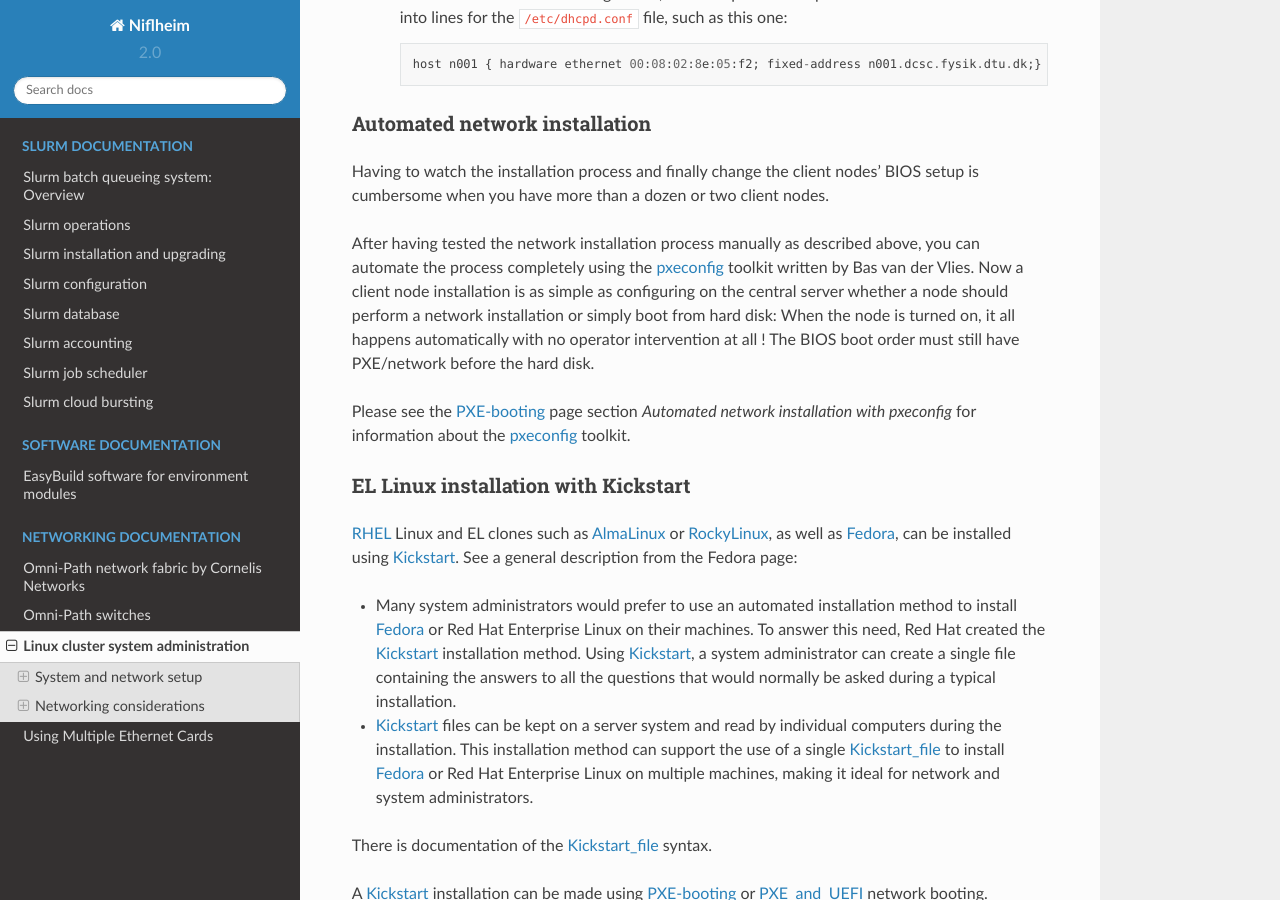
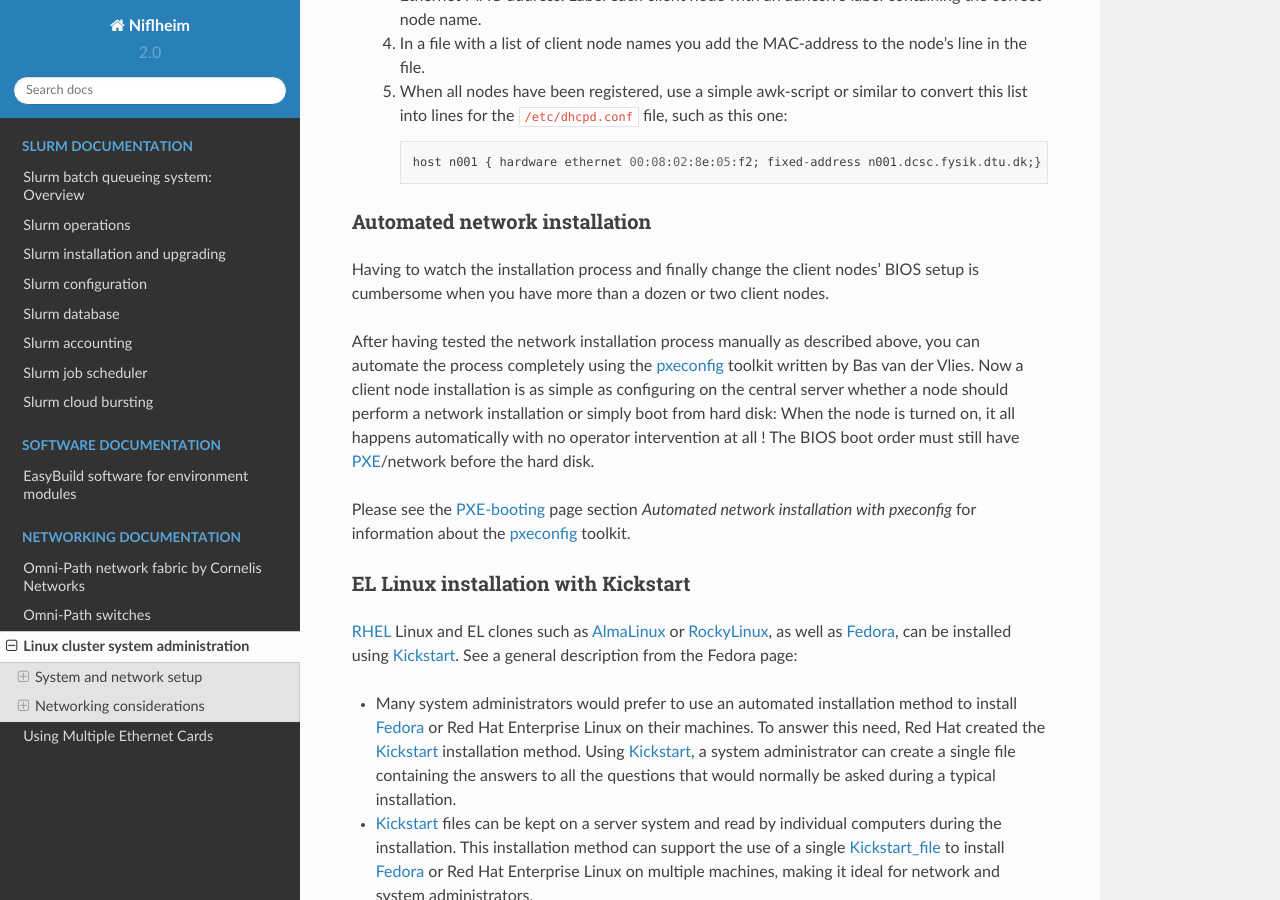
Before and after one commit to OleHolmNielsen/Niflheim_system, a Sphinx documentation site: the page built from docs/System_administration.rst, in a window 1280 px wide and 900 px high, scrolled down 2271 px. Built offline with Sphinx 7.4.7 and the Read the Docs theme 2.0.0, drawn with Linux system fonts in a browser that asks for light colours; some of the changed text lies outside the part shown.

```diff
--- a/docs/System_administration.rst
+++ b/docs/System_administration.rst
@@ -98,7 +105,7 @@ After having tested the network installation process manually as described above
 you can automate the process completely using the pxeconfig_ toolkit written by Bas van der Vlies.
 Now a client node installation is as simple as configuring on the central server whether a node should perform a network installation or simply boot from hard disk:
 When the node is turned on, it all happens automatically with no operator intervention at all !
-The BIOS boot order must still have PXE/network before the hard disk.
+The BIOS boot order must still have PXE_/network before the hard disk.
 
 Please see the PXE-booting_ page section *Automated network installation with pxeconfig* for information about the pxeconfig_ toolkit.
 
```
Also changed, not shown: other parts of docs/System_administration.rst (+11 -6 lines).
